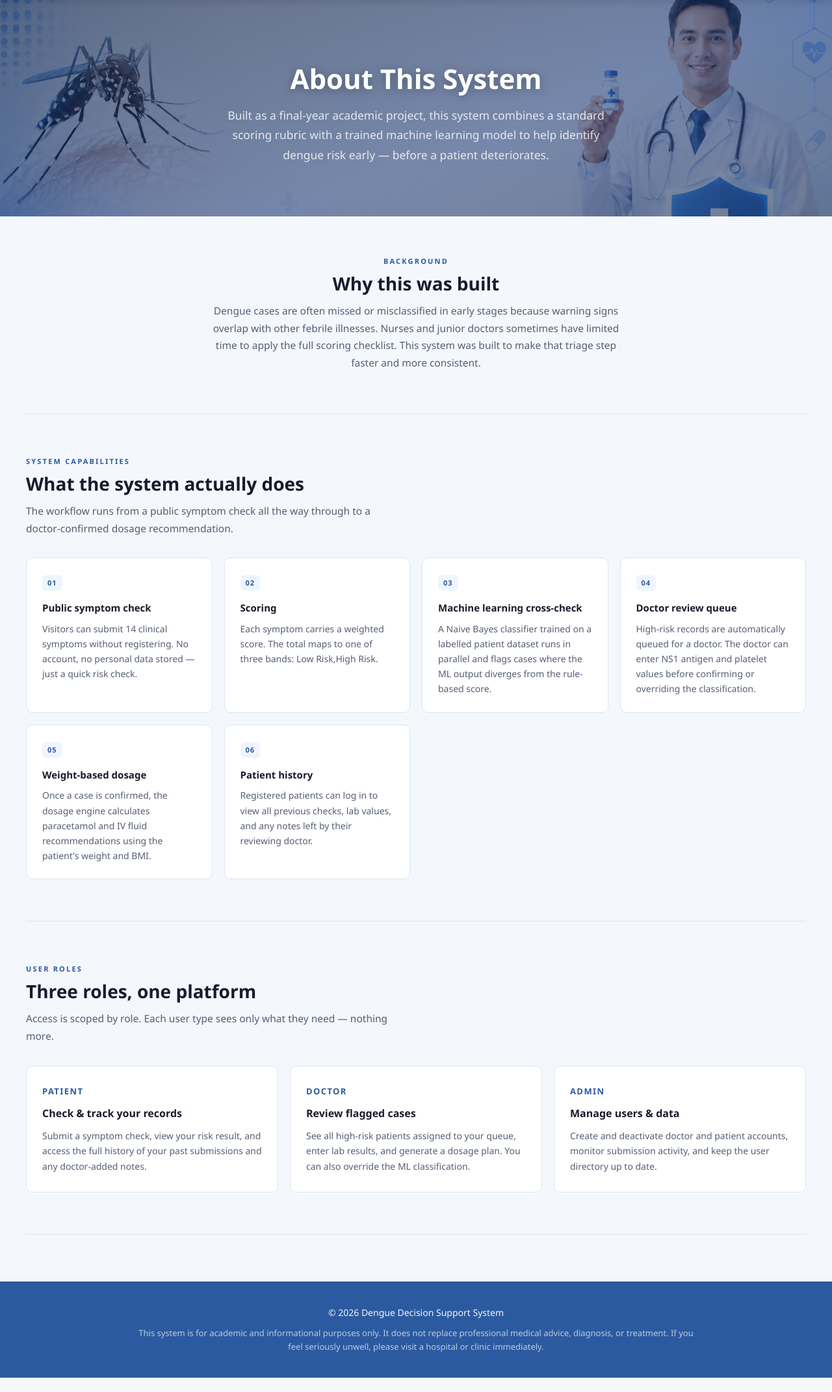
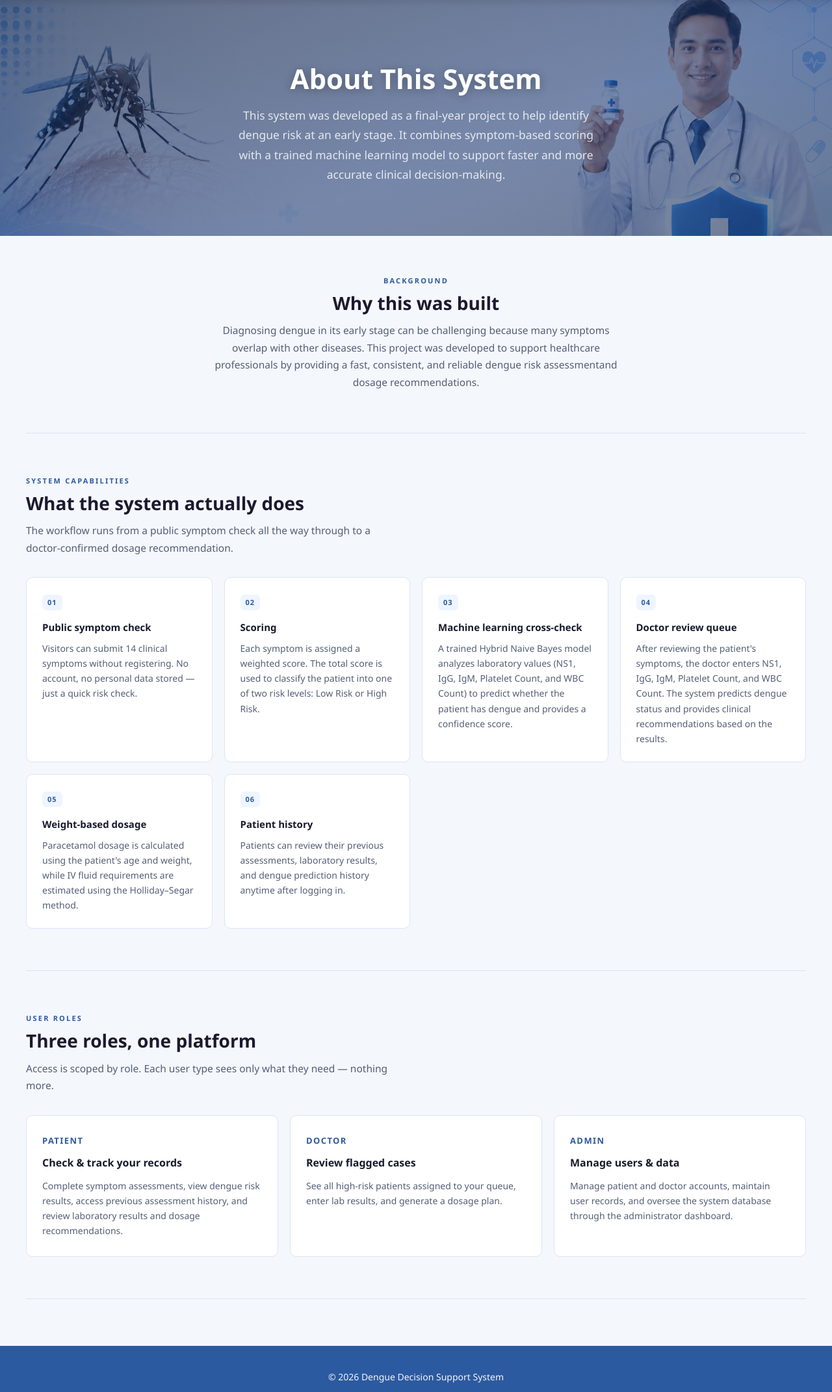
Before and after one commit to SonuKafle11/dengue_dss, a Django app: page /about/ in a window 1280 px wide. Shown: the part 68-2210 px from the top of the page at 65% size. Before the commit the page ends 2188 px from the top, so only its background shows below. Run offline with Django 4.2, Linux system fonts and the light colour scheme.

Commit message:
changes made in aboutUS paeg

```diff
--- a/core/templates/core/about.html
+++ b/core/templates/core/about.html
@@ -49,9 +49,7 @@
         <div class="about-hero-content">
             <h1>About This System</h1>
             <p>
-                Built as a final-year academic project, this system combines a standard
-                scoring rubric with a trained machine learning model to help identify dengue risk
-                early — before a patient deteriorates.
+                This system was developed as a final-year project to help identify dengue risk at an early stage. It combines symptom-based scoring with a trained machine learning model to support faster and more accurate clinical decision-making.
             </p>
         </div>
     </section>
@@ -66,10 +64,7 @@
             <span class="section-kicker">Background</span>
             <h2 class="section-heading">Why this was built</h2>
             <p class="section-subtext" style="max-width:640px; margin-left:auto; margin-right:auto;">
-                Dengue cases are often missed or misclassified in early stages because
-                warning signs overlap with other febrile illnesses. Nurses and junior
-                doctors sometimes have limited time to apply the full scoring checklist.
-                This system was built to make that triage step faster and more consistent.
+                Diagnosing dengue in its early stage can be challenging because many symptoms overlap with other diseases. This project was developed to support healthcare professionals by providing a fast, consistent, and reliable dengue risk assessmentand dosage recommendations.
             </p>
         </section>
 
@@ -97,43 +92,38 @@
                 <div class="feature-item">
                     <h4>Scoring</h4>
                     <p>
-                        Each symptom carries a weighted score. The total maps to one
-                        of three bands: Low Risk,High Risk.
+                        Each symptom is assigned a weighted score.
+                        The total score is used to classify the patient into one of two risk levels: Low Risk or High Risk.
                     </p>
                 </div>
 
                 <div class="feature-item">
                     <h4>Machine learning cross-check</h4>
                     <p>
-                        A Naive Bayes classifier trained on a labelled patient dataset
-                        runs in parallel and flags cases where the ML output
-                        diverges from the rule-based score.
+                        A trained Hybrid Naive Bayes model analyzes laboratory values (NS1, IgG, IgM, Platelet Count, and WBC Count) to predict whether the patient has dengue and provides a confidence score.
                     </p>
                 </div>
 
                 <div class="feature-item">
                     <h4>Doctor review queue</h4>
                     <p>
-                        High-risk records are automatically queued for a doctor.
-                        The doctor can enter NS1 antigen and platelet values before
-                        confirming or overriding the classification.
+                        After reviewing the patient's symptoms, the doctor enters NS1, IgG, IgM, Platelet Count, and WBC Count.
+                        The system predicts dengue status and provides clinical recommendations based on the results.
                     </p>
                 </div>
 
                 <div class="feature-item">
                     <h4>Weight-based dosage</h4>
                     <p>
-                        Once a case is confirmed, the dosage engine calculates
-                        paracetamol and IV fluid recommendations using the
-                        patient's weight and BMI.
+                        Paracetamol dosage is calculated using the patient's age and weight,
+                        while IV fluid requirements are estimated using the Holliday–Segar method.
                     </p>
                 </div>
 
                 <div class="feature-item">
                     <h4>Patient history</h4>
                     <p>
-                        Registered patients can log in to view all previous checks,
-                        lab values, and any notes left by their reviewing doctor.
+                        Patients can review their previous assessments, laboratory results, and dengue prediction history anytime after logging in.
                     </p>
                 </div>
 
@@ -157,9 +147,7 @@
                     <span class="role-title">Patient</span>
                     <h4>Check &amp; track your records</h4>
                     <p>
-                        Submit a symptom check, view your risk result, and
-                        access the full history of your past submissions
-                        and any doctor-added notes.
+                        Complete symptom assessments, view dengue risk results, access previous assessment history, and review laboratory results and dosage recommendations.
                     </p>
                 </div>
 
@@ -169,7 +157,7 @@
                     <p>
                         See all high-risk patients assigned to your queue,
                         enter lab results, and generate a dosage plan.
-                        You can also override the ML classification.
+
                     </p>
                 </div>
 
@@ -177,9 +165,7 @@
                     <span class="role-title">Admin</span>
                     <h4>Manage users &amp; data</h4>
                     <p>
-                        Create and deactivate doctor and patient accounts,
-                        monitor submission activity, and keep the
-                        user directory up to date.
+                        Manage patient and doctor accounts, maintain user records, and oversee the system database through the administrator dashboard.
                     </p>
                 </div>
 
```
